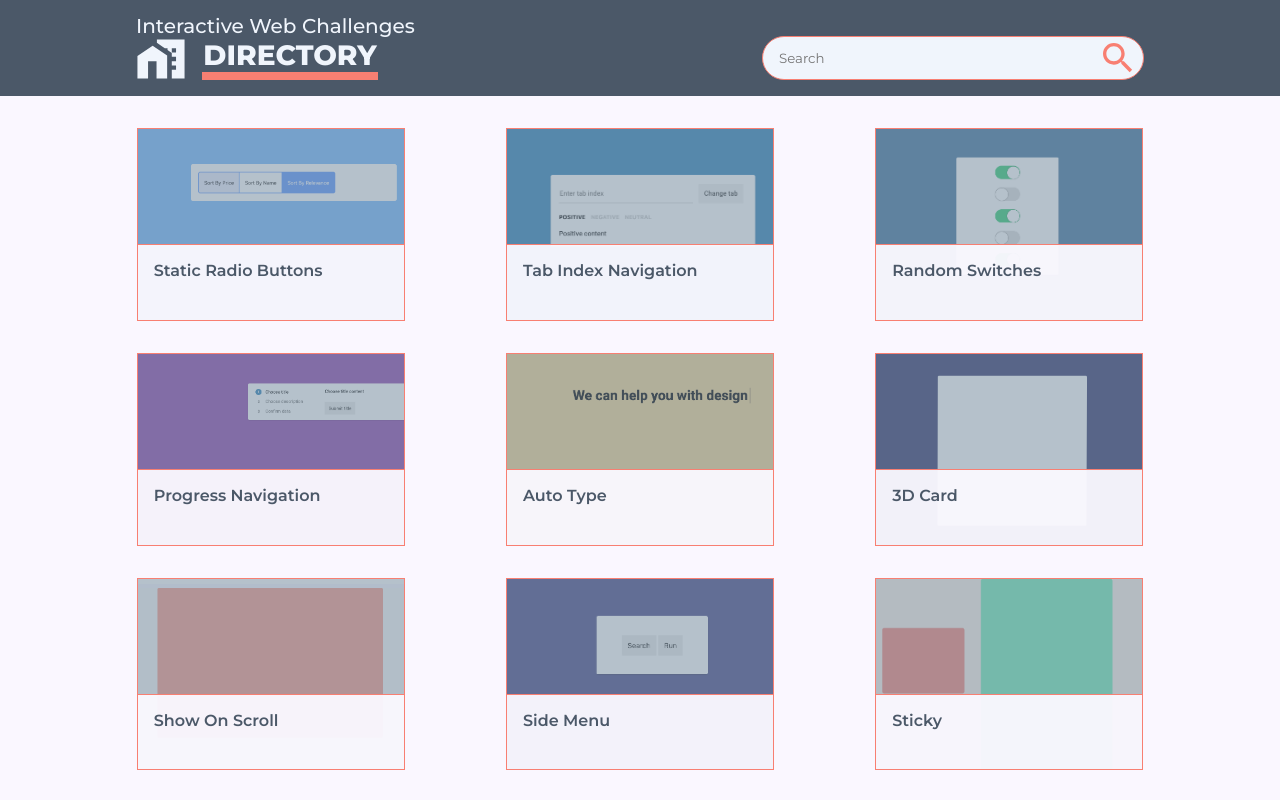
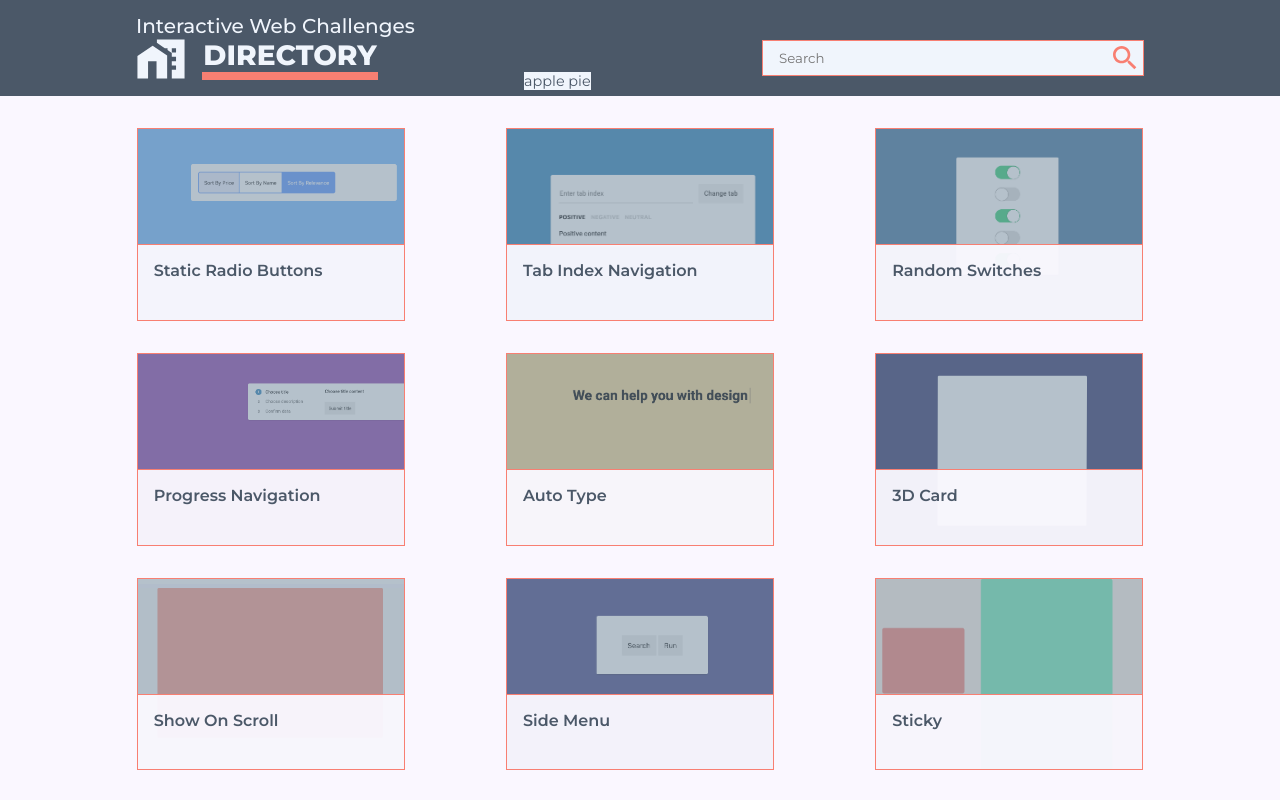
Before and after one commit to nicobartholom3w/interactive_webcomponent_app, an Angular app: page / in a window 1280 px wide. Shown: the top 800 px of the page. Built offline with nearby package versions, Linux system fonts and the light colour scheme.

Commit message:
(feat) Changed some search bar styles. Added header service. Added initial layout for search dropdown in header component.

```diff
--- a/src/app/header/header.component.html
+++ b/src/app/header/header.component.html
@@ -1,6 +1,6 @@
-<div [routerLink]="['']" class="nav">
+<div class="nav">
     <div class="nav__content">
-        <a [routerLink]="" class="nav__link">
+        <a [routerLink]="['']" class="nav__link">
             <div class="nav__title">Interactive Web Challenges</div>
             <div class="nav__bottom">
                 <svg class="nav__icon nav__icon-main" width="50px" height="50px" viewBox="5 0 50 50" version="1.1">
@@ -22,15 +22,23 @@
             </div>
         </a>
 
-        <form class="search">
+        <form
+            class="search">
             <div class="search__bar">
-                <input class="search__bar-input nav__icon-hover" type="text" placeholder="Search">
+                <input
+                    [formControl]="search"
+                    name="search"
+                    class="search__bar-input nav__icon-hover" type="text" placeholder="Search">
                 <button class="nav__icon-search">
                     <svg class="nav__icon nav__icon-magnify"  viewBox="0 0 24 24">
                         <path d="M15.5 14h-.79l-.28-.27C15.41 12.59 16 11.11 16 9.5 16 5.91 13.09 3 9.5 3S3 5.91 3 9.5 5.91 16 9.5 16c1.61 0 3.09-.59 4.23-1.57l.27.28v.79l5 4.99L20.49 19l-4.99-5zm-6 0C7.01 14 5 11.99 5 9.5S7.01 5 9.5 5 14 7.01 14 9.5 11.99 14 9.5 14z"/><path d="M0 0h24v24H0z" fill="none"/>
                     </svg>
                 </button>
             </div>
+            <div class="search__results">
+                <div class="search__results-item">apple pie</div>
+            </div>
         </form>
+
     </div>
 </div>
--- a/src/app/header/header.component.scss
+++ b/src/app/header/header.component.scss
@@ -32,10 +32,8 @@
         height: 2.5rem;
 
         &-magnify {
-            top: 0;
-            left: 0.3rem;
-            right: 0;
-            bottom: 0;
+            right: .15rem;
+            height: 2rem;
             position: absolute;
         }
         &-main {
@@ -50,17 +48,22 @@
         &-search {
             fill: #F87F72;
             position: absolute;
-            bottom: 0.1rem;
-            width: 3rem;
-            right: 1.18rem;
-            height: 2.55rem;
+            bottom: 0.55rem;
+            width: 2.5rem;
+            right: 1.05rem;
+            height: 2.18rem;
             cursor: pointer;
             padding: 1rem;
-            border-radius: 0 45% 45% 0;
+            border-radius: 0 .15rem .15rem 0;
             border: none;
+            display: flex;
+            align-items: center;
+            justify-content: center;
             background-color: transparent;
+            transition: all .5s;
             &:hover {
                 background-color: #F0F5FC;
+                // background-color: #E3E8EF;
                 fill: #F96A56;
             }
 
@@ -126,7 +129,7 @@
     display: flex;
     align-items: flex-start;
     justify-content: flex-end;
-    margin-top: 2.25rem;
+    margin-top: 2.5rem;
     margin-bottom: 1rem;
     width: 100%;
     position: relative;
@@ -135,14 +138,14 @@
     &__bar {
         width: 50%;
         min-width: 13rem;
-        height: 2.5rem;
+        height: 2rem;
         // padding-right: 1.75rem;
         padding-right: 2.25rem;
 
         &-input {
             width: 100%;
             height: 100%;
-            border-radius: 2rem;
+            // border-radius: .15rem;
             outline: none;
             box-shadow: none;
             border: none;
@@ -165,6 +168,18 @@
             }
         }
     }
+
+    &__results {
+        background-color:  #F0F5FC;
+        position: absolute;
+        left: 5.5rem;
+        top: 2rem;
+
+        &-item {
+            font-size: .9rem;
+            color:  rgb(75, 88, 104);
+        }
+    }
 }
 
 @media screen and (max-width: 580px) {
--- a/src/app/header/header.component.ts
+++ b/src/app/header/header.component.ts
@@ -1,4 +1,5 @@
 import { Component, OnInit } from '@angular/core';
+import { FormControl } from '@angular/forms';
 
 @Component({
   selector: 'app-header',
@@ -6,6 +7,7 @@ import { Component, OnInit } from '@angular/core';
   styleUrls: ['./header.component.scss']
 })
 export class HeaderComponent implements OnInit {
+  search = new FormControl('');
 
   constructor() { }
 
```
Also changed, not shown: src/app/header/header.service.ts (added, +9 -0 lines), src/assets/images/challenges_imgs/image-zoom.png (added), 1 other file (tests, documents, lock files or other folders).
